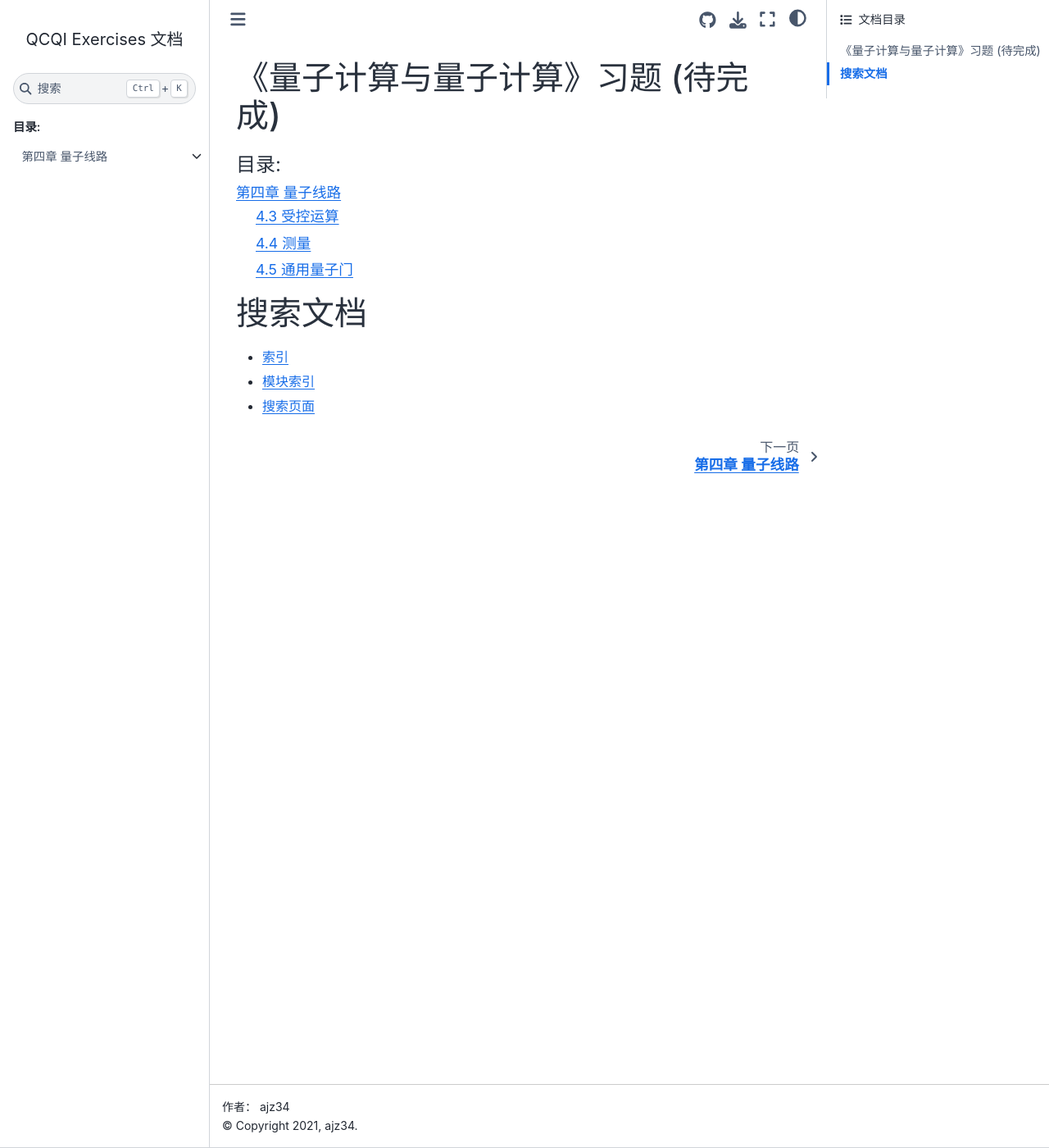
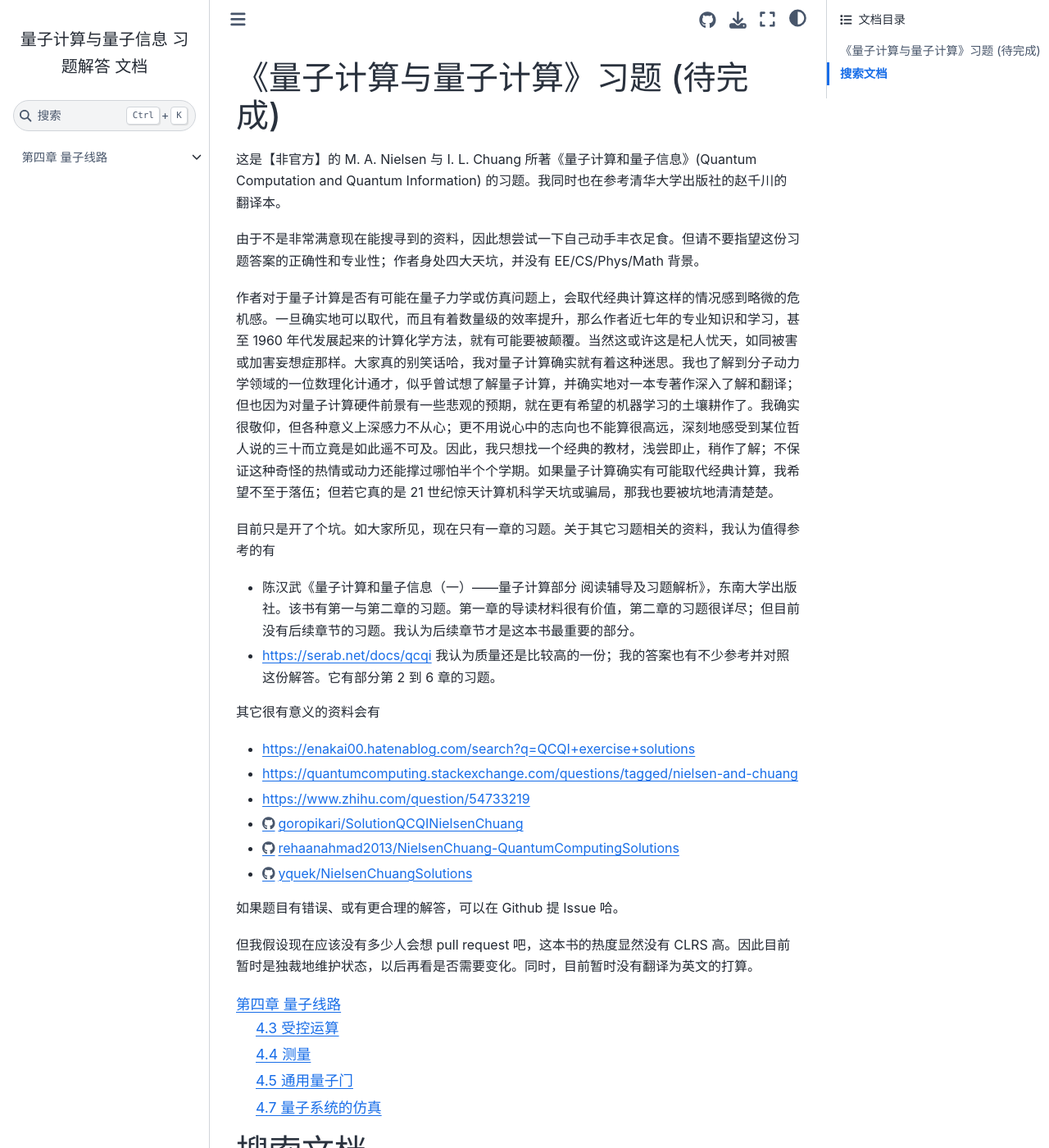
Before and after one commit to ajz34/QCQI_exercises, a Sphinx documentation site: the page built from source/index.rst, in a window 1280 px wide and 1400 px high. Shown: the whole window at 82% size. Built offline with Sphinx 7.4.7 and the Sphinx Book theme 1.1.4, drawn with Linux system fonts in a browser that asks for light colours; pages that are not in the unit, such as notebooks, are missing from menus.

```diff
--- a/source/chap_04/chap_04.rst
+++ b/source/chap_04/chap_04.rst
@@ -9,3 +9,4 @@
    sec_04_03
    sec_04_04
    sec_04_05
+   sec_04_07
--- a/source/conf.py
+++ b/source/conf.py
@@ -17,7 +17,7 @@
 
 # -- Project information -----------------------------------------------------
 
-project = 'QCQI Exercises'
+project = '量子计算与量子信息 习题解答'
 copyright = '2021, ajz34'
 author = 'ajz34'
 
@@ -123,4 +123,7 @@ myst_enable_extensions = [
     "html_image",
 ]
 
+# https://stackoverflow.com/questions/56336234/build-fail-sphinx-error-contents-rst-not-found
+master_doc = "index"
+
 mathjax_path = "MathJax/es5/tex-chtml-full.js"
--- a/source/index.rst
+++ b/source/index.rst
@@ -6,9 +6,32 @@
 《量子计算与量子计算》习题 (待完成)
 ===================================
 
+这是【非官方】的 M. A. Nielsen 与 I. L. Chuang 所著《量子计算和量子信息》(Quantum Computation and Quantum Information) 的习题。我同时也在参考清华大学出版社的赵千川的翻译本。
+
+由于不是非常满意现在能搜寻到的资料，因此想尝试一下自己动手丰衣足食。但请不要指望这份习题答案的正确性和专业性；作者身处四大天坑，并没有 EE/CS/Phys/Math 背景。
+
+作者对于量子计算是否有可能在量子力学或仿真问题上，会取代经典计算这样的情况感到略微的危机感。一旦确实地可以取代，而且有着数量级的效率提升，那么作者近七年的专业知识和学习，甚至 1960 年代发展起来的计算化学方法，就有可能要被颠覆。当然这或许这是杞人忧天，如同被害或加害妄想症那样。大家真的别笑话哈，我对量子计算确实就有着这种迷思。我也了解到分子动力学领域的一位数理化计通才，似乎曾试想了解量子计算，并确实地对一本专著作深入了解和翻译；但也因为对量子计算硬件前景有一些悲观的预期，就在更有希望的机器学习的土壤耕作了。我确实很敬仰，但各种意义上深感力不从心；更不用说心中的志向也不能算很高远，深刻地感受到某位哲人说的三十而立竟是如此遥不可及。因此，我只想找一个经典的教材，浅尝即止，稍作了解；不保证这种奇怪的热情或动力还能撑过哪怕半个个学期。如果量子计算确实有可能取代经典计算，我希望不至于落伍；但若它真的是 21 世纪惊天计算机科学天坑或骗局，那我也要被坑地清清楚楚。
+
+目前只是开了个坑。如大家所见，现在只有一章的习题。关于其它习题相关的资料，我认为值得参考的有
+
+- 陈汉武《量子计算和量子信息（一）——量子计算部分 阅读辅导及习题解析》，东南大学出版社。该书有第一与第二章的习题。第一章的导读材料很有价值，第二章的习题很详尽；但目前没有后续章节的习题。我认为后续章节才是这本书最重要的部分。
+- https://serab.net/docs/qcqi 我认为质量还是比较高的一份；我的答案也有不少参考并对照这份解答。它有部分第 2 到 6 章的习题。
+
+其它很有意义的资料会有
+
+- https://enakai00.hatenablog.com/search?q=QCQI+exercise+solutions
+- https://quantumcomputing.stackexchange.com/questions/tagged/nielsen-and-chuang
+- https://www.zhihu.com/question/54733219
+- https://github.com/goropikari/SolutionQCQINielsenChuang
+- https://github.com/rehaanahmad2013/NielsenChuang-QuantumComputingSolutions
+- https://github.com/yquek/NielsenChuangSolutions
+
+如果题目有错误、或有更合理的解答，可以在 Github 提 Issue 哈。
+
+但我假设现在应该没有多少人会想 pull request 吧，这本书的热度显然没有 CLRS 高。因此目前暂时是独裁地维护状态，以后再看是否需要变化。同时，目前暂时没有翻译为英文的打算。
+
 .. toctree::
    :maxdepth: 2
-   :caption: 目录:
 
    chap_04/chap_04
 
```
Also changed, not shown: README.md (+11 -2 lines), source/chap_04/sec_04_07.ipynb (added).
